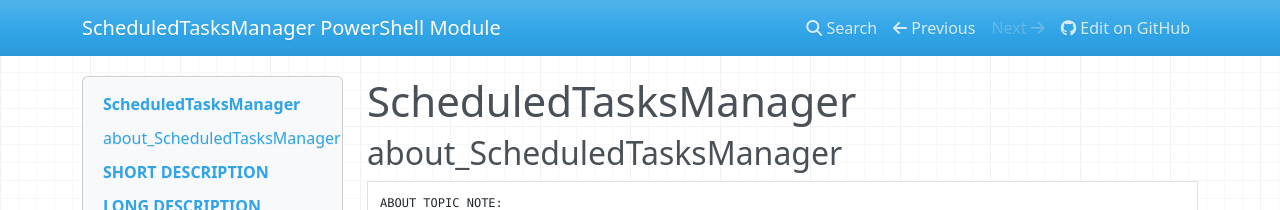
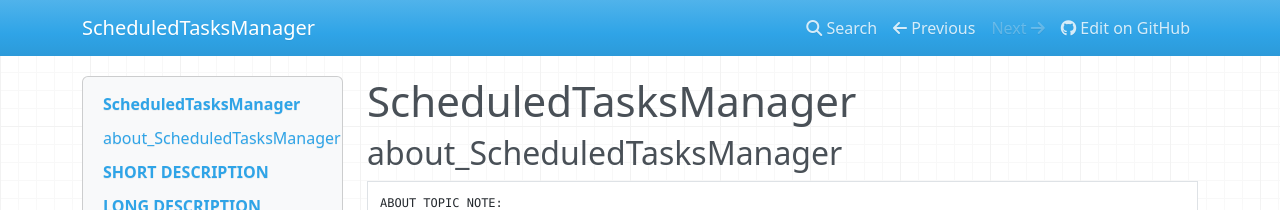
Before and after one commit to tablackburn/ScheduledTasksManager, an MkDocs documentation site: the page built from docs/en-US/about_ScheduledTasksManager.help.md, in a window 1280 px wide. Shown: the top 210 px of the page. Built offline with MkDocs 1.6.1, drawn with Linux system fonts in a browser that asks for light colours; nearby versions of some CDN libraries.

Commit message:
Update site name in MkDocs configuration to simplify branding

```diff
--- a/mkdocs.yml
+++ b/mkdocs.yml
@@ -1,3 +1,3 @@
-site_name: ScheduledTasksManager PowerShell Module
+site_name: ScheduledTasksManager
 site_url: https://tablackburn.github.io/ScheduledTasksManager/
 repo_url: https://github.com/tablackburn/ScheduledTasksManager
```
